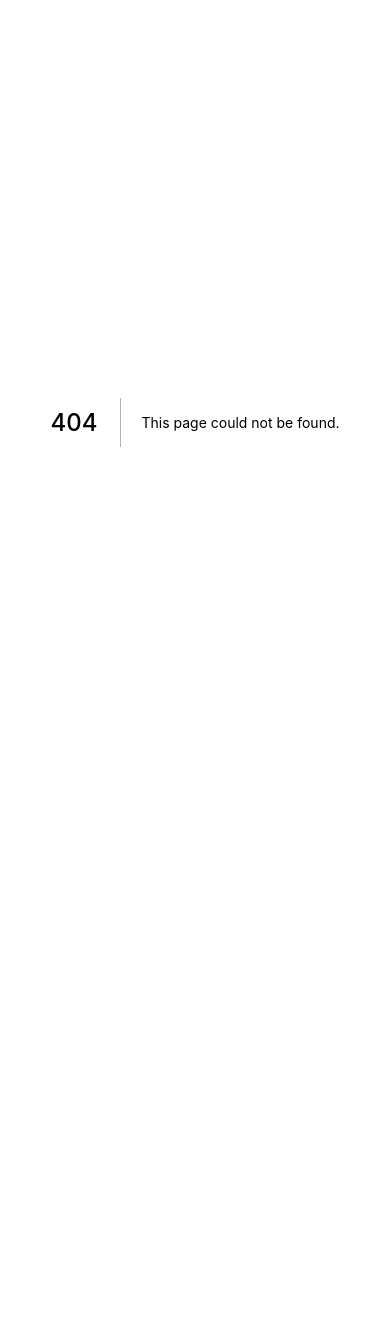
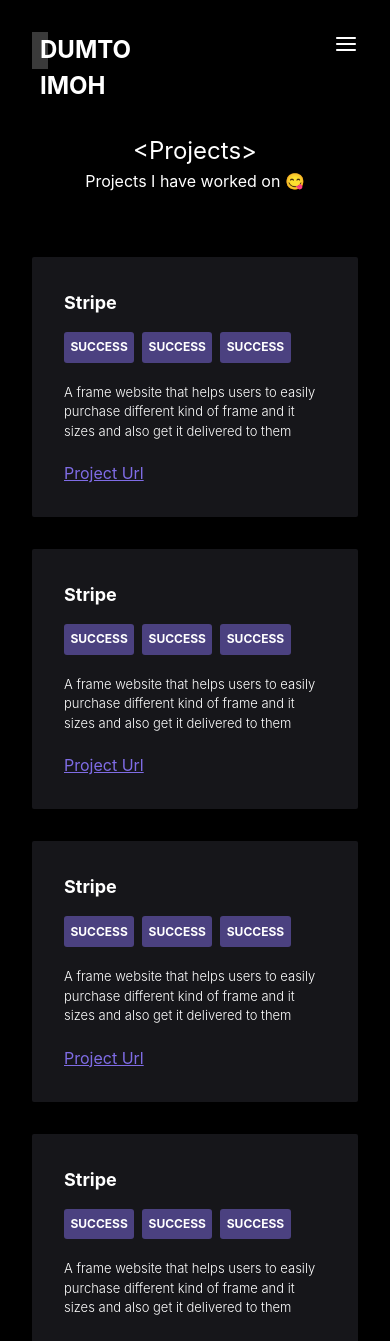
Before and after one commit to narthkings/portfolio, a Next.js app: page /projects in a window 390 px wide. Before the commit this address had no page. Shown: the top 1341 px of the page. Before the commit the page ends 844 px from the top, so only its background shows below. Built offline with nearby package versions, Linux system fonts and the light colour scheme.

Commit message:
mobile responsiveness across all pages, and project page implemented

```diff
--- a/components/Layout.tsx
+++ b/components/Layout.tsx
@@ -1,4 +1,4 @@
-import { Flex, useDisclosure } from '@chakra-ui/react'
+import { Flex, useDisclosure, useMediaQuery } from '@chakra-ui/react'
 import React from 'react'
 import Header from './Header'
 import SideBar from './SideBar'
@@ -11,9 +11,9 @@
     return (
         <>
             <Flex direction={'column'}>
-                <Flex direction={'row'}>
+                <Flex direction={'row'} >
                     <SideBar />
-                    <Flex flexBasis={'95%'} height={'100vh'} direction={'column'}>
+                    <Flex flexBasis={{base:'100%', md:'95%' }} height={"100%"} direction={'column'}>
                         <Header onOpen={onOpen} />
                         <main>{children}</main>
                     </Flex>
--- a/components/SideBar.tsx
+++ b/components/SideBar.tsx
@@ -1,20 +1,21 @@
 import { Box, Flex, Text, Link } from '@chakra-ui/react'
+
 
 const SideBar = () => {
   return (
-        <Box bg="primary" flexBasis={'5%'}>
+    <Box display={['none', 'none', 'block']} bg="primary" flexBasis={'5%'}>
       <Flex height="100%" direction={'column'} alignItems={'center'} justifyContent={"space-evenly"}>
-            <Text color="secondary" fontWeight={'medium'} textTransform={'uppercase'} transform="rotate(-90deg)">
+        <Text color="secondary.100" fontWeight={'medium'} textTransform={'uppercase'} transform="rotate(-90deg)">
           <Link href='https://chakra-ui.com' isExternal>
             Github
           </Link>
         </Text>
-            <Text color="secondary" fontWeight={'medium'} textTransform={'uppercase'} transform="rotate(-90deg)">
+        <Text color="secondary.100" fontWeight={'medium'} textTransform={'uppercase'} transform="rotate(-90deg)">
           <Link href='https://chakra-ui.com' isExternal>
             Linkedin
           </Link>
         </Text>
-            <Text color="secondary" fontWeight={'medium'} textTransform={'uppercase'} transform="rotate(-90deg)">
+        <Text color="secondary.100" fontWeight={'medium'} textTransform={'uppercase'} transform="rotate(-90deg)">
           <Link href='https://chakra-ui.com' isExternal>
             Twitter
           </Link>
--- /dev/null
+++ b/pages/projects.tsx
@@ -0,0 +1,111 @@
+import { Badge, Box, Flex, Link, Text, Stack, useMediaQuery, SimpleGrid } from '@chakra-ui/react'
+import { ReactElement } from 'react'
+import Layout from '../components/Layout'
+
+const Projects = () => {
+    return (
+        <Box padding={'2rem'} color={'white'} bg={'primary'} minHeight={"92vh"}>
+            <Flex direction={'column'} alignItems={'center'} justifyContent={'center'}>
+                <Text fontSize={'2xl'}>{'<'}Projects{'>'}</Text>
+                <Text fontSize={'md'}>Projects I have worked on 😋</Text>
+            </Flex>
+
+            <SimpleGrid columns={{ base: 1, md: 2, xl: 3 }} spacing={'2rem'} marginTop={'4rem'}>
+                <Box borderRadius={'sm'} p="8" bg={'#16161A'} >
+                    <Text fontSize={'lg'} fontWeight={'bold'}>Stripe</Text>
+                    <Stack mt={'4'} direction='row' flexWrap={'wrap'}>
+                        <Badge borderRadius={'3'} p={'.4rem'} variant='solid' bg={'secondary.200'}>
+                            Success
+                        </Badge>
+                        <Badge borderRadius={'3'} p={'.4rem'} variant='solid' bg={'secondary.200'}>
+                            Success
+                        </Badge>
+                        <Badge borderRadius={'3'} p={'.4rem'} variant='solid' bg={'secondary.200'}>
+                            Success
+                        </Badge>
+
+                    </Stack>
+                    <Text fontSize={'small'} fontWeight={'light'} my={'5'}>A frame website that helps users to easily purchase different kind of frame and it sizes and also get it delivered to them</Text>
+                    <Link textDecoration={'underline'} color={'secondary.100'} href='https://chakra-ui.com' isExternal>Project Url</Link>
+                </Box>
+                <Box borderRadius={'sm'} p="8" bg={'#16161A'} >
+                    <Text fontSize={'lg'} fontWeight={'bold'}>Stripe</Text>
+                    <Stack mt={'4'} direction='row' flexWrap={'wrap'}>
+                        <Badge borderRadius={'3'} p={'.4rem'} variant='solid' bg={'secondary.200'}>
+                            Success
+                        </Badge>
+                        <Badge borderRadius={'3'} p={'.4rem'} variant='solid' bg={'secondary.200'}>
+                            Success
+                        </Badge>
+                        <Badge borderRadius={'3'} p={'.4rem'} variant='solid' bg={'secondary.200'}>
+                            Success
+                        </Badge>
+
+                    </Stack>
+                    <Text fontSize={'small'} fontWeight={'light'} my={'5'}>A frame website that helps users to easily purchase different kind of frame and it sizes and also get it delivered to them</Text>
+                    <Link textDecoration={'underline'} color={'secondary.100'} href='https://chakra-ui.com' isExternal>Project Url</Link>
+                </Box>
+                <Box borderRadius={'sm'} p="8" bg={'#16161A'} >
+                    <Text fontSize={'lg'} fontWeight={'bold'}>Stripe</Text>
+                    <Stack mt={'4'} direction='row' flexWrap={'wrap'}>
+                        <Badge borderRadius={'3'} p={'.4rem'} variant='solid' bg={'secondary.200'}>
+                            Success
+                        </Badge>
+                        <Badge borderRadius={'3'} p={'.4rem'} variant='solid' bg={'secondary.200'}>
+                            Success
+                        </Badge>
+                        <Badge borderRadius={'3'} p={'.4rem'} variant='solid' bg={'secondary.200'}>
+                            Success
+                        </Badge>
+
+                    </Stack>
+                    <Text fontSize={'small'} fontWeight={'light'} my={'5'}>A frame website that helps users to easily purchase different kind of frame and it sizes and also get it delivered to them</Text>
+                    <Link textDecoration={'underline'} color={'secondary.100'} href='https://chakra-ui.com' isExternal>Project Url</Link>
+                </Box>
+                <Box borderRadius={'sm'} p="8" bg={'#16161A'} >
+                    <Text fontSize={'lg'} fontWeight={'bold'}>Stripe</Text>
+                    <Stack mt={'4'} direction='row' flexWrap={'wrap'}>
+                        <Badge borderRadius={'3'} p={'.4rem'} variant='solid' bg={'secondary.200'}>
+                            Success
+                        </Badge>
+                        <Badge borderRadius={'3'} p={'.4rem'} variant='solid' bg={'secondary.200'}>
+                            Success
+                        </Badge>
+                        <Badge borderRadius={'3'} p={'.4rem'} variant='solid' bg={'secondary.200'}>
+                            Success
+                        </Badge>
+
+                    </Stack>
+                    <Text fontSize={'small'} fontWeight={'light'} my={'5'}>A frame website that helps users to easily purchase different kind of frame and it sizes and also get it delivered to them</Text>
+                    <Link textDecoration={'underline'} color={'secondary.100'} href='https://chakra-ui.com' isExternal>Project Url</Link>
+                </Box>
+                <Box borderRadius={'sm'} p="8" bg={'#16161A'} >
+                    <Text fontSize={'lg'} fontWeight={'bold'}>Stripe</Text>
+                    <Stack mt={'4'} direction='row' flexWrap={'wrap'}>
+                        <Badge borderRadius={'3'} p={'.4rem'} variant='solid' bg={'secondary.200'}>
+                            Success
+                        </Badge>
+                        <Badge borderRadius={'3'} p={'.4rem'} variant='solid' bg={'secondary.200'}>
+                            Success
+                        </Badge>
+                        <Badge borderRadius={'3'} p={'.4rem'} variant='solid' bg={'secondary.200'}>
+                            Success
+                        </Badge>
+
+                    </Stack>
+                    <Text fontSize={'small'} fontWeight={'light'} my={'5'}>A frame website that helps users to easily purchase different kind of frame and it sizes and also get it delivered to them</Text>
+                    <Link textDecoration={'underline'} color={'secondary.100'} href='https://chakra-ui.com' isExternal>Project Url</Link>
+                </Box>
+
+            </SimpleGrid>
+
+        </Box>
+    )
+}
+
+export default Projects
+Projects.getLayout = (page: ReactElement) => (
+    <Layout>
+        {page}
+    </Layout>
+)
--- a/styles/themes.ts
+++ b/styles/themes.ts
@@ -3,11 +3,21 @@
 export const customTheme = extendTheme({
     colors: {
         primary: '#000000',
-        secondary: '#7F6CE5',
+        secondary: {
+            100: '#7F6CE5',
+            200: '#4B4180'
+        },
         accent: '#828282',
         gray: {
             100: '#82828273'
         }
 
     },
+    breakpoints: {
+        sm: "320px",
+        md: "768px",
+        lg: "1024px",
+        xl: "1200px",
+        '2xl': '1536px',
+    }
 })
```
Also changed, not shown: pages/contact.tsx (+7 -7 lines), pages/index.tsx (+4 -3 lines). Lines whose indentation alone changed are shown as unchanged.
